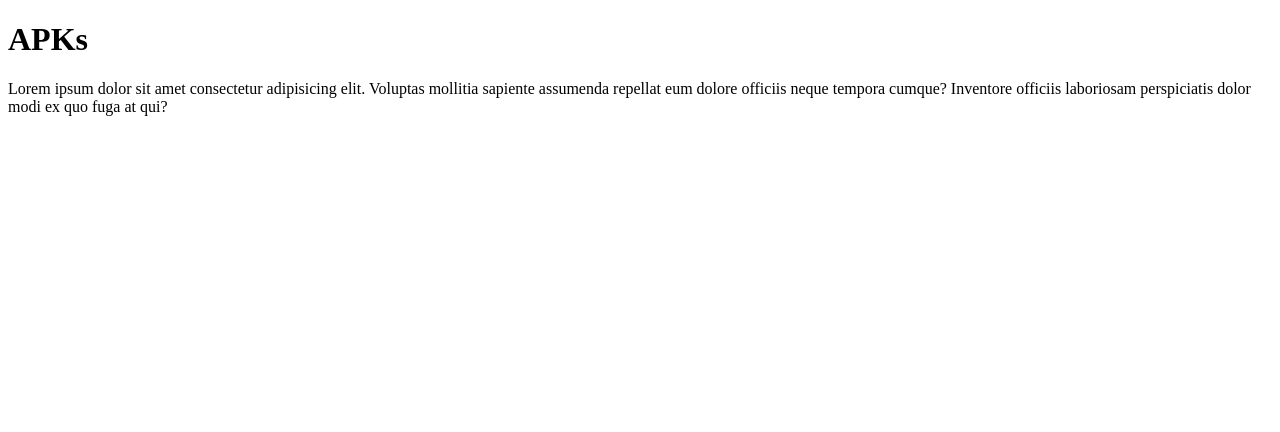
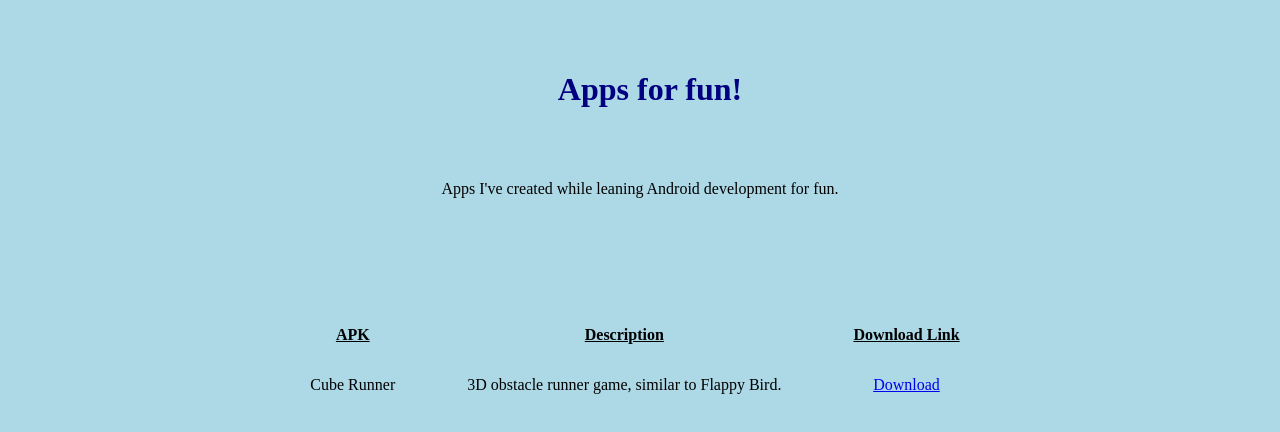
Before and after one commit to secphish/apks, a plain HTML site: page index.html in a window 1280 px wide. Drawn offline with Linux system fonts and the light colour scheme.

Commit message:
CSS and APK File

```diff
--- a/index.html
+++ b/index.html
@@ -1,9 +1,27 @@
 <!DOCTYPE html>
 <html>
+<head>
+    <link rel="stylesheet" href="style.css">
+</head>
+
 <body>
 
-<h1>APKs</h1>
-<p>Lorem ipsum dolor sit amet consectetur adipisicing elit. Voluptas mollitia sapiente assumenda repellat eum dolore officiis neque tempora cumque? Inventore officiis laboriosam perspiciatis dolor modi ex quo fuga at qui?</p>
+<h1>Apps for fun!</h1>
 
+
+<p class="intro">Apps I've created while leaning Android development for fun.</p>
+
+
+<table class="center">
+    <tr>
+      <th>APK</th>
+      <th>Description</th>
+      <th>Download Link</th>
+    </tr>
+    <tr>
+      <td>Cube Runner</td>
+      <td>3D obstacle runner game, similar to Flappy Bird.</td>
+      <td><a href="/apks/CubeRunnerGame.apk" download="CubeRunner">Download</a></td>
+  </table>
 </body>
 </html>
--- /dev/null
+++ b/style.css
@@ -0,0 +1,33 @@
+body {
+    background-color: lightblue;
+   text-align: center;
+  }
+
+h1 {
+    color: navy;
+    margin-left: 20px;
+    padding: 50px;
+  }
+
+.intro {
+    padding-bottom: 100px;
+}
+
+
+  .center
+  {
+    margin-left: auto;
+    margin-right: auto;
+    text-align:center;
+  }
+
+  th, td {
+    padding-top: 10px;
+    padding-bottom: 20px;
+    padding-left: 30px;
+    padding-right: 40px;
+  }
+
+  th {
+    text-decoration: underline;
+  }
```
Also changed, not shown: 1 other file.
